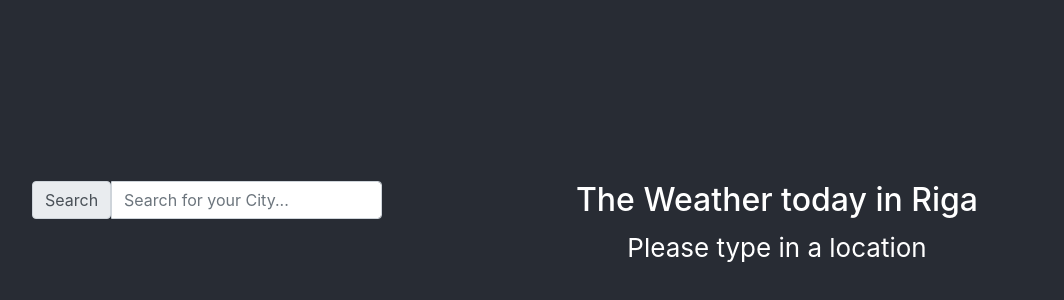
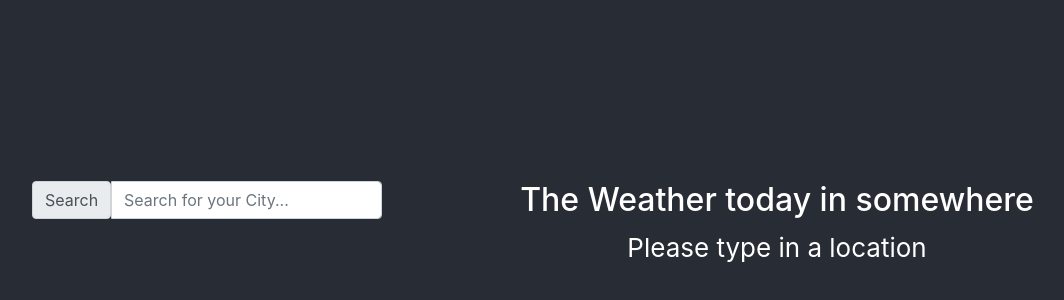
Before and after one commit to Matt-478/m7-d10-benchmark, a React (Create React App) app in the folder m7-d10/: page / in a window 1280 px wide. Shown: the part 176-476 px from the top of the page, without its empty margins (53-1117 px from the left). Built offline with nearby package versions, Linux system fonts and the light colour scheme; no server answers.

Commit message:
Update Fetch.jsx

```diff
--- a/m7-d10/src/components/Fetch.jsx
+++ b/m7-d10/src/components/Fetch.jsx
@@ -53,7 +53,7 @@ const Fetch = () => {
              </InputGroup>
            </Col>
            <Col md={8}>
-             <h2>The Weather today in {query === "" ? "Riga" : query}</h2>
+             <h2>The Weather today in {query === "" ? "somewhere" : query}</h2>
              {
                weatherData.id ? <CityWeather cityProps={weatherData}/> : "Please type in a location"
              }
```
